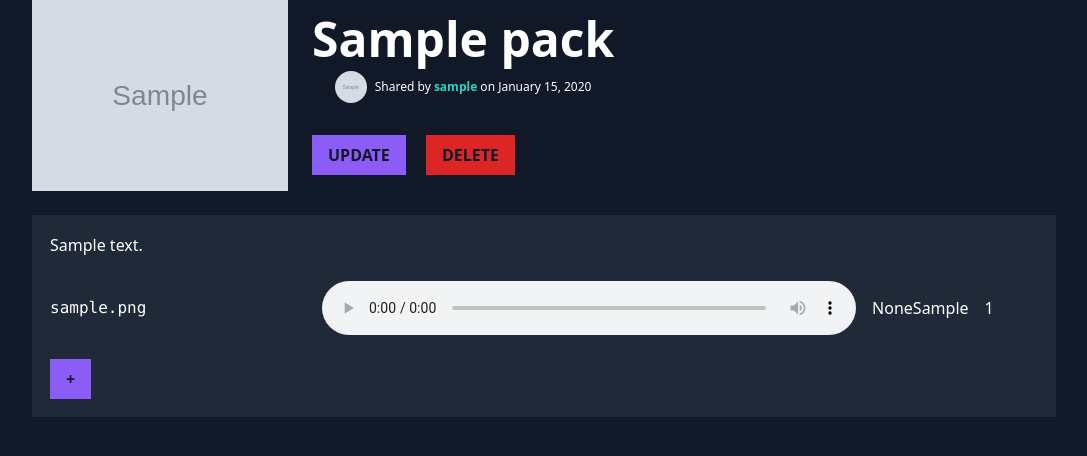
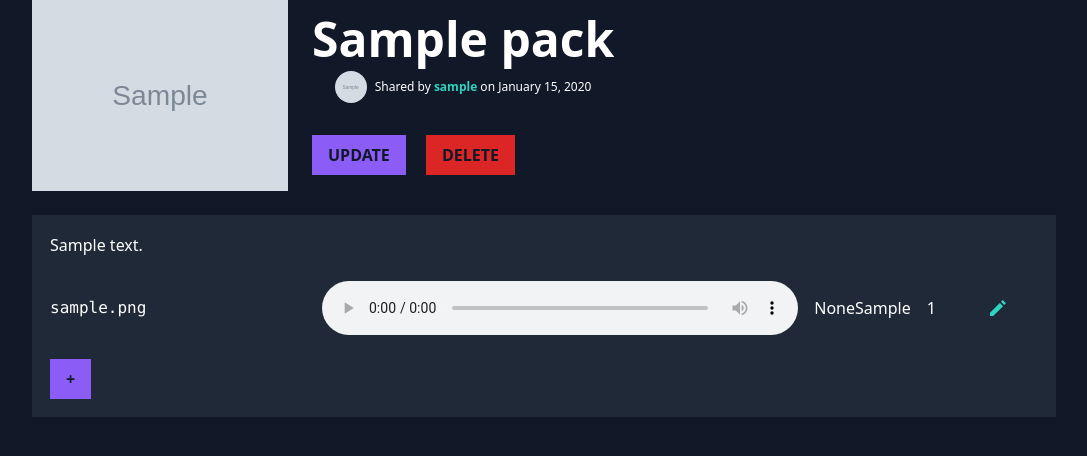
Before and after one commit to davidysoards/cookup, a Django app: a page that uses sound_share/templates/sound_share/pack_detail.html in a window 1280 px wide. Shown: the part 93-549 px from the top of the page, without its empty margins (96-1183 px from the left). Run offline with Django 3.2, Linux system fonts and the light colour scheme; a user stored in the database is signed in; tables that the repository leaves empty hold one stand-in row (values such as "Sample post"); grey boxes marked "Sample" are stand-in pictures; style sheets or scripts are compiled from the project's sources.

Commit message:
add edit button to sound in pack detail

```diff
--- a/sound_share/templates/sound_share/pack_detail.html
+++ b/sound_share/templates/sound_share/pack_detail.html
@@ -1,4 +1,5 @@
 {% extends "base.html" %}
+{% load static %}
 
 {% block main %}
 <div class="md:flex items-center mb-6">
@@ -22,11 +23,18 @@
 <div class="bg-gray-800 p-4 border-2 border-gray-800 mt-4">
   <p class="mb-6">{{ object.description }}</p>
   {% for sound in object.sound_set.all %}
-  <div class="md:grid grid-cols-sound gap-4 items-center mb-6">
+  <div class="md:grid {% if object.author == user %}grid-cols-sound-edit{% else %}grid-cols-sound{% endif %} gap-4 items-center mb-6">
     <p class="font-mono truncate mb-2 md:mb-0">{{ sound.filename }}</p>
     <audio src="{{ sound.audio_file.url }}" controls class="w-full"></audio>
     <p class="hidden md:block">{{ keys|get_item:sound.key }}{{ sound.scale }}</p>
     <p class="hidden md:block">{{ sound.tempo }}</p>
+    {% if object.author == user %}
+      <a href="{% url 'sound-detail' sound.pk %}" class="hidden md:block">
+        <svg xmlns="http://www.w3.org/2000/svg" viewBox="0 0 20 20" class="fill-current w-4">
+          <path d="M12.3 3.7l4 4L4 20H0v-4L12.3 3.7zm1.4-1.4L16 0l4 4-2.3 2.3-4-4z" />
+        </svg>
+      </a>
+    {% endif %}
   </div>
   {% endfor %}
   {% if object.author == user %}
--- a/tailwind.config.js
+++ b/tailwind.config.js
@@ -16,6 +16,7 @@ module.exports = {
       },
       gridTemplateColumns: {
         sound: 'minmax(0, 16rem) 10fr 1fr 1fr',
+        'sound-edit': 'minmax(0, 16rem) 10fr 1fr 1fr 1fr',
       },
     },
   },
```
Also changed, not shown: sound_share/static/img/edit-pencil.svg (added).
